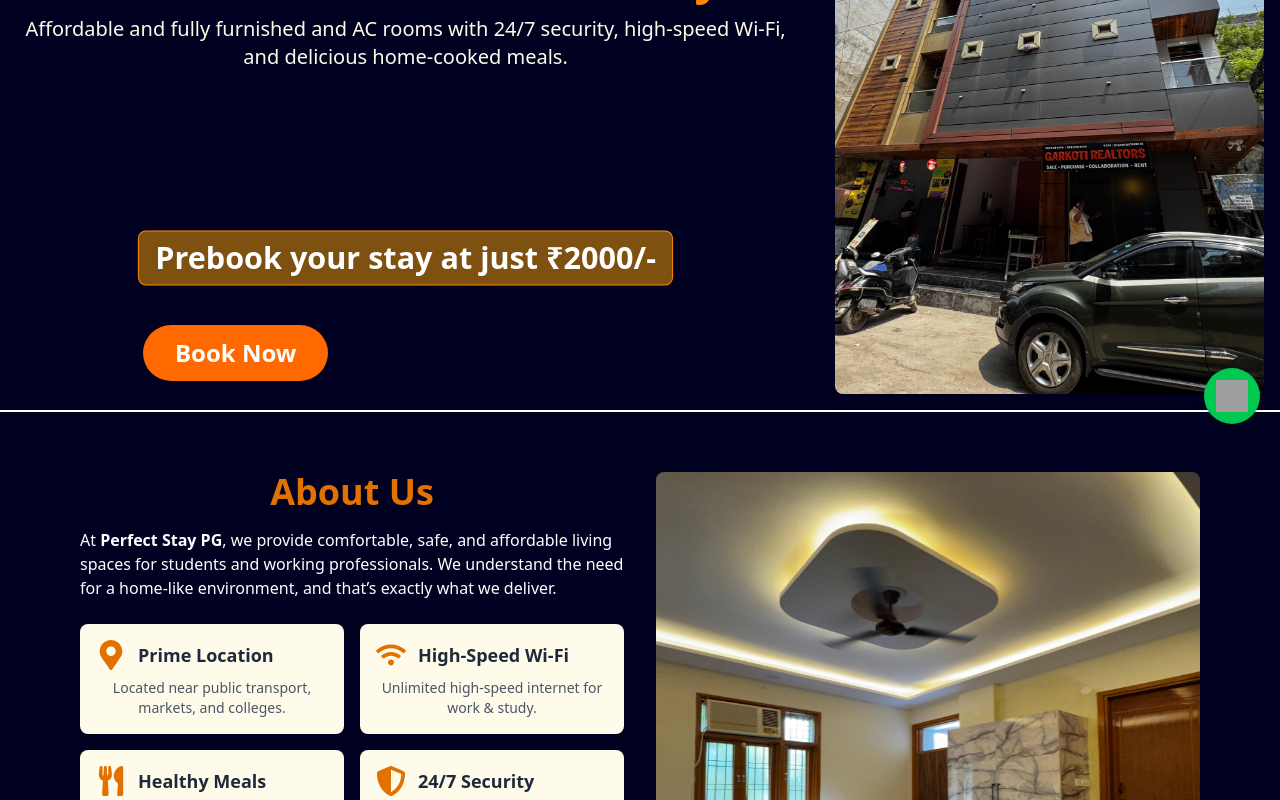
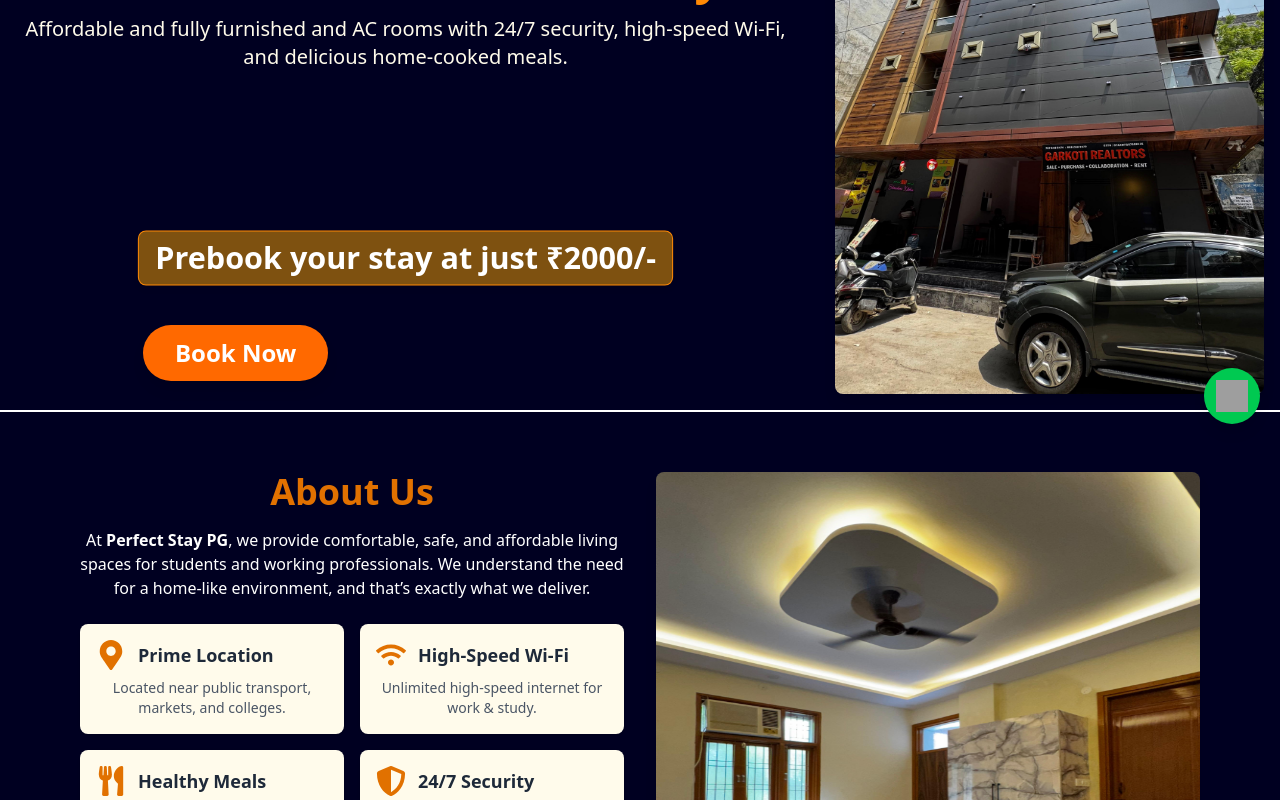
Before and after one commit to Master-harsh/Proj_PG, a React (Vite) app: page / in a window 1280 px wide. Shown: the part 356-1156 px from the top of the page. Built offline with nearby package versions, Linux system fonts and the light colour scheme; grey boxes are pictures that could not be loaded.

Commit message:
Update About.jsx

```diff
--- a/src/Components/About.jsx
+++ b/src/Components/About.jsx
@@ -21,7 +21,7 @@ export default function About() {
         {/* Left Content */}
         <div>
           <h2 className="text-4xl font-bold text-amber-600 mb-4 text-center">About Us</h2>
-          <p className="mb-6 text-white">
+          <p className="mb-6 text-white text-center">
             At <span className="font-semibold">Perfect Stay PG</span>, we provide comfortable, safe, and affordable living spaces for students and working professionals.
             We understand the need for a home-like environment, and that’s exactly what we deliver.
           </p>
```
